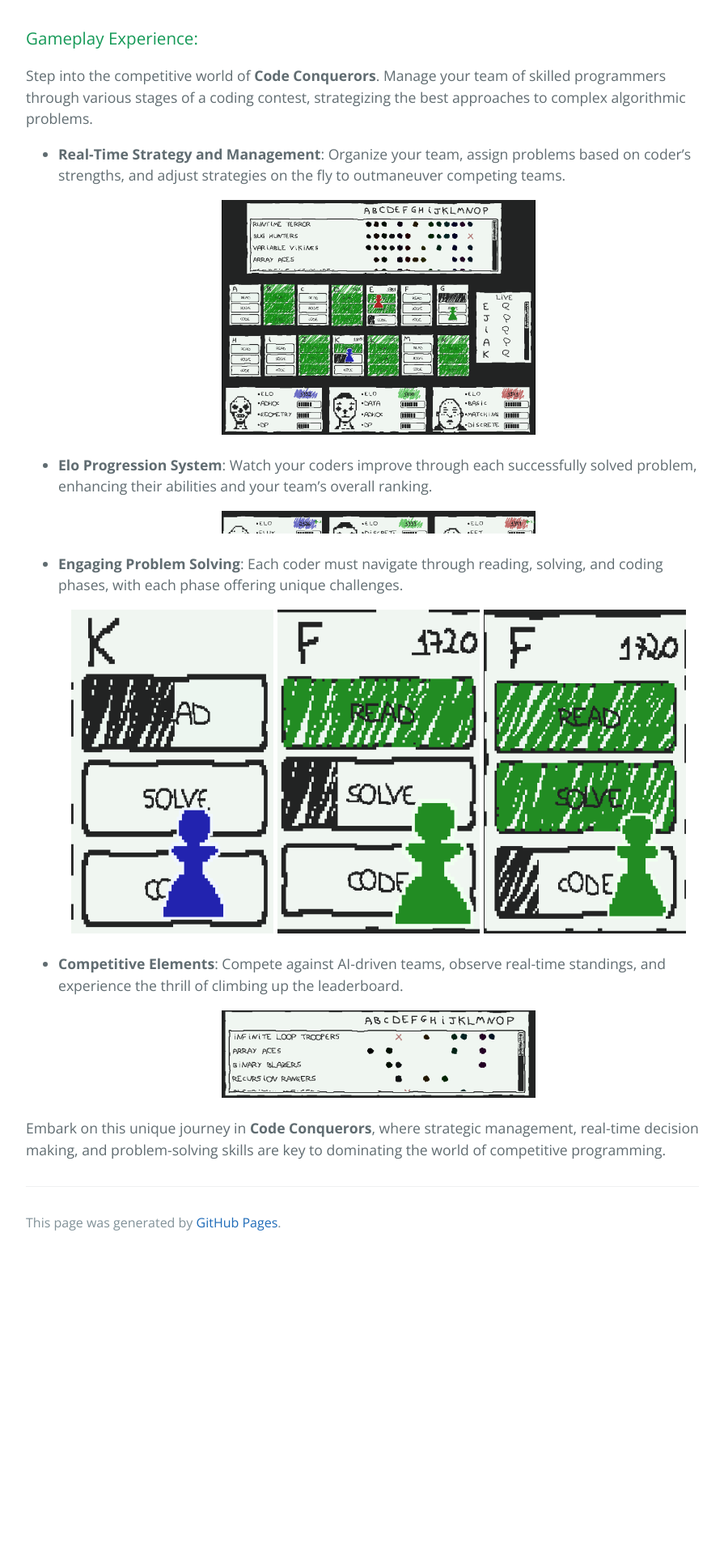
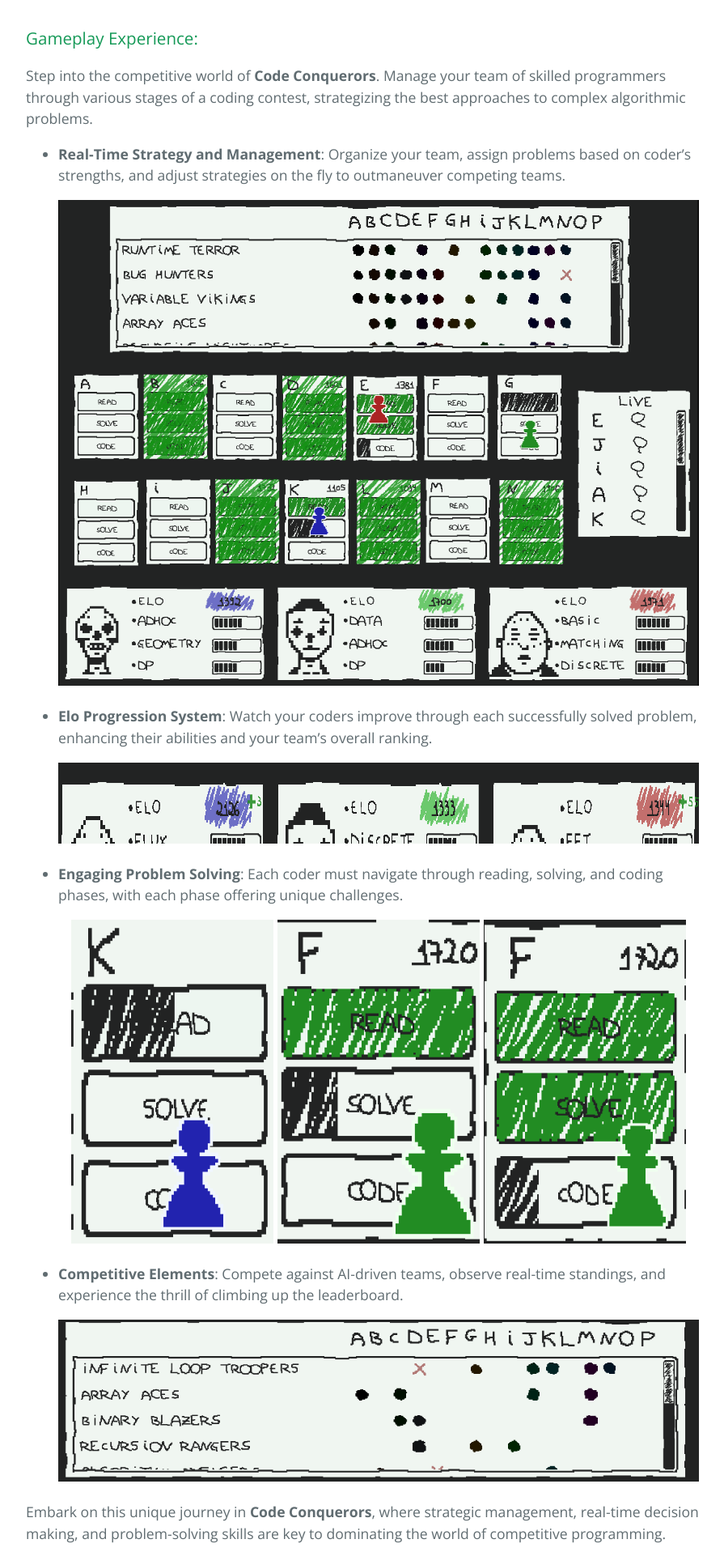
Before and after one commit to jonckjunior/portfolio, a Jekyll site: the page built from index.md, in a window 1280 px wide. Shown: the part 4437-6354 px from the top of the page at 81% size, without its empty margins (192-1087 px from the left). Built offline with Jekyll 4.4.1, drawn with Linux system fonts in a browser that asks for light colours; before the commit the page ends 5991 px from its top, so only the background shows below that.

Commit message:
adjusting size

```diff
--- a/index.md
+++ b/index.md
@@ -115,13 +115,13 @@ Step into the competitive world of **Code Conquerors**. Manage your team of skil
 - **Real-Time Strategy and Management**: Organize your team, assign problems based on coder’s strengths, and adjust strategies on the fly to outmaneuver competing teams.
 
   <p align="middle">
-    <img src="./media/images/problem_solving.png" width="49%"/>
+    <img src="./media/images/problem_solving.png" width="800" height="600"/>
   </p>
 
 - **Elo Progression System**: Watch your coders improve through each successfully solved problem, enhancing their abilities and your team’s overall ranking.
 
   <p align="middle">
-    <img src="./media/images/elo_progression.png" width="49%"/>
+    <img src="./media/images/elo_progression.png" width="800" height="100"/>
   </p>
 
 - **Engaging Problem Solving**: Each coder must navigate through reading, solving, and coding phases, with each phase offering unique challenges.
@@ -135,7 +135,7 @@ Step into the competitive world of **Code Conquerors**. Manage your team of skil
 - **Competitive Elements**: Compete against AI-driven teams, observe real-time standings, and experience the thrill of climbing up the leaderboard.
 
   <p align="middle">
-    <img src="./media/images/real_time_standings.png" width="49%"/>
+    <img src="./media/images/real_time_standings.png" width="800" height="200"/>
   </p>
 
 Embark on this unique journey in **Code Conquerors**, where strategic management, real-time decision making, and problem-solving skills are key to dominating the world of competitive programming.
```
